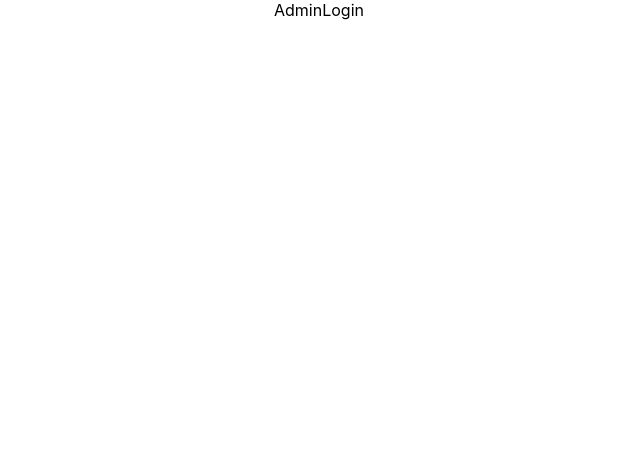
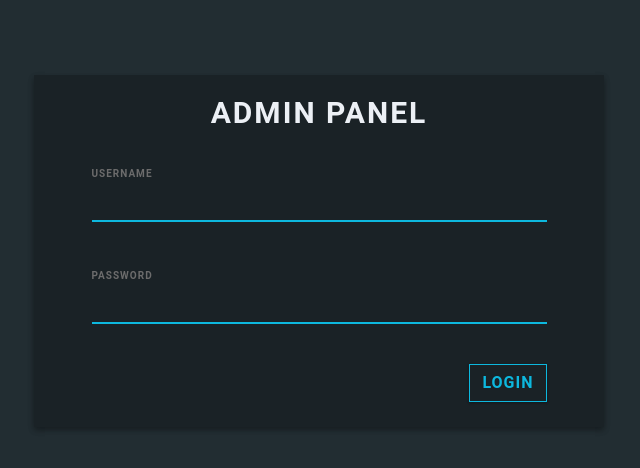
Before and after one commit to CognitQ/Notes, a React (Create React App) app: page / in a window 1280 px wide. Shown: the top 468 px of the page, without its empty margins (321-961 px from the left). Built offline with nearby package versions, Linux system fonts and the light colour scheme.

Commit message:
Static AdminLogin Page Completed

```diff
--- a/package.json
+++ b/package.json
@@ -3,6 +3,9 @@
   "version": "0.1.0",
   "private": true,
   "dependencies": {
+    "@fortawesome/fontawesome-svg-core": "^6.2.1",
+    "@fortawesome/free-solid-svg-icons": "^6.2.1",
+    "@fortawesome/react-fontawesome": "^0.2.0",
     "@testing-library/jest-dom": "^5.16.5",
     "@testing-library/react": "^13.4.0",
     "@testing-library/user-event": "^13.5.0",
--- a/public/index.html
+++ b/public/index.html
@@ -25,6 +25,7 @@
       Learn how to configure a non-root public URL by running `npm run build`.
     -->
     <title>React App</title>
+    <link href="https://cdn.jsdelivr.net/npm/bootstrap@5.0.2/dist/css/bootstrap.min.css" rel="stylesheet" integrity="sha384-EVSTQN3/azprG1Anm3QDgpJLIm9Nao0Yz1ztcQTwFspd3yD65VohhpuuCOmLASjC" crossorigin="anonymous">
   </head>
   <body>
     <noscript>You need to enable JavaScript to run this app.</noscript>
--- a/src/App.css
+++ /dev/null
@@ -1,38 +0,0 @@
-.App {
-  text-align: center;
-}
-
-.App-logo {
-  height: 40vmin;
-  pointer-events: none;
-}
-
-@media (prefers-reduced-motion: no-preference) {
-  .App-logo {
-    animation: App-logo-spin infinite 20s linear;
-  }
-}
-
-.App-header {
-  background-color: #282c34;
-  min-height: 100vh;
-  display: flex;
-  flex-direction: column;
-  align-items: center;
-  justify-content: center;
-  font-size: calc(10px + 2vmin);
-  color: white;
-}
-
-.App-link {
-  color: #61dafb;
-}
-
-@keyframes App-logo-spin {
-  from {
-    transform: rotate(0deg);
-  }
-  to {
-    transform: rotate(360deg);
-  }
-}
--- a/src/App.js
+++ b/src/App.js
@@ -1,10 +1,9 @@
-import './App.css';
-import AdminLogin from './Components/AdminLogin';
+import AdminLogin from "./Components/AdminLogin";
 
 function App() {
   return (
     <div className="App">
-      <AdminLogin/>
+      <AdminLogin />
     </div>
   );
 }
--- /dev/null
+++ b/src/Components/AdminLogin.css
@@ -0,0 +1,127 @@
+body {
+    background: #222D32;
+    font-family: 'Roboto', sans-serif;
+}
+
+.login-box {
+    margin-top: 75px;
+    height: auto;
+    background: #1A2226;
+    text-align: center;
+    box-shadow: 0 3px 6px rgba(0, 0, 0, 0.16), 0 3px 6px rgba(0, 0, 0, 0.23);
+}
+
+.login-key {
+    height: 100px;
+    font-size: 80px;
+    line-height: 100px;
+    background: -webkit-linear-gradient(#27EF9F, #0DB8DE);
+    -webkit-background-clip: text;
+    -webkit-text-fill-color: transparent;
+}
+
+.login-title {
+    margin-top: 15px;
+    text-align: center;
+    font-size: 30px;
+    letter-spacing: 2px;
+    margin-top: 15px;
+    font-weight: bold;
+    color: #ECF0F5;
+}
+
+.login-form {
+    margin-top: 25px;
+    text-align: left;
+}
+
+input[type=text] {
+    background-color: #1A2226;
+    border: none;
+    border-bottom: 2px solid #0DB8DE;
+    border-top: 0px;
+    border-radius: 0px;
+    font-weight: bold;
+    outline: 0;
+    margin-bottom: 20px;
+    padding-left: 0px;
+    color: #ECF0F5;
+}
+
+input[type=password] {
+    background-color: #1A2226;
+    border: none;
+    border-bottom: 2px solid #0DB8DE;
+    border-top: 0px;
+    border-radius: 0px;
+    font-weight: bold;
+    outline: 0;
+    padding-left: 0px;
+    margin-bottom: 20px;
+    color: #ECF0F5;
+}
+
+.form-group {
+    margin-bottom: 40px;
+    outline: 0px;
+}
+
+.form-control:focus {
+    border-color: inherit;
+    -webkit-box-shadow: none;
+    box-shadow: none;
+    border-bottom: 2px solid #0DB8DE;
+    outline: 0;
+    background-color: #1A2226;
+    color: #ECF0F5;
+}
+
+input:focus {
+    outline: none;
+    box-shadow: 0 0 0;
+}
+
+label {
+    margin-bottom: 0px;
+}
+
+.form-control-label {
+    font-size: 10px;
+    color: #6C6C6C;
+    font-weight: bold;
+    letter-spacing: 1px;
+}
+
+.btn-outline-primary {
+    border-color: #0DB8DE;
+    color: #0DB8DE;
+    border-radius: 0px;
+    font-weight: bold;
+    letter-spacing: 1px;
+    box-shadow: 0 1px 3px rgba(0, 0, 0, 0.12), 0 1px 2px rgba(0, 0, 0, 0.24);
+}
+
+.btn-outline-primary:hover {
+    background-color: #0DB8DE;
+    right: 0px;
+}
+
+.login-btm {
+    float: left;
+}
+
+.login-button {
+    padding-right: 0px;
+    text-align: right;
+    margin-bottom: 25px;
+}
+
+.login-text {
+    text-align: left;
+    padding-left: 0px;
+    color: #A2A4A4;
+}
+
+.loginbttm {
+    padding: 0px;
+}
--- a/src/Components/AdminLogin.js
+++ b/src/Components/AdminLogin.js
@@ -1,8 +1,52 @@
 import React from 'react'
+import Button from './Button'
+import "./AdminLogin.css"
 
 const AdminLogin = () => {
   return (
-    <div>AdminLogin</div>
+    <div>
+
+    <div className="container">
+        <div className="row">
+            <div className="col-lg-3 col-md-2"></div>
+            <div className="col-lg-6 col-md-8 login-box">
+                <div className="col-lg-12 login-title">
+                    ADMIN PANEL
+                </div>
+
+                <div className="col-lg-10 login-form offset-1">
+                    <div className="col-lg-12 login-form">
+                        <form>
+                            <div className="form-group">
+                                <label className="form-control-label">USERNAME</label>
+                                <input type="text" className="form-control"/>
+                            </div>
+                            <div className="form-group">
+                                <label className="form-control-label">PASSWORD</label>
+                                <input type="password" className="form-control" />
+                            </div>
+
+                            <div className="col-lg-12 loginbttm">
+                                <div className="col-lg-6 login-btm login-text">
+                                    {/* <!-- Error Message --> */}
+                                </div>
+                                <div className="col-lg-12 login-btm login-button">
+                                    <Button type="submit" className="btn btn-outline-primary">LOGIN</Button>
+                                </div>
+                            </div>
+                        </form>
+                    </div>
+                </div>
+                <div classNameName="col-lg-3 col-md-2"></div>
+            </div>
+        </div>
+
+
+
+
+
+    </div>
+    </div>
   )
 }
 
--- /dev/null
+++ b/src/Components/Button.js
@@ -0,0 +1,15 @@
+import React from "react";
+
+const Button = (props) => {
+  return (
+    <button
+      type={props.type || "button"}
+      onClick={props.onClick}
+      className={props.className || "btn btn-primary"}
+    >
+      {props.children}
+    </button>
+  );
+};
+
+export default Button;
```
Also changed, not shown: 1 other file (tests, documents, lock files or other folders).
